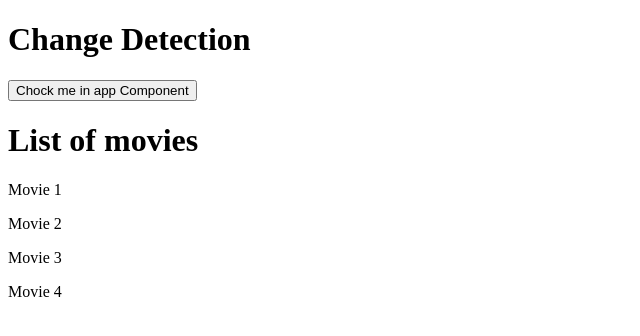
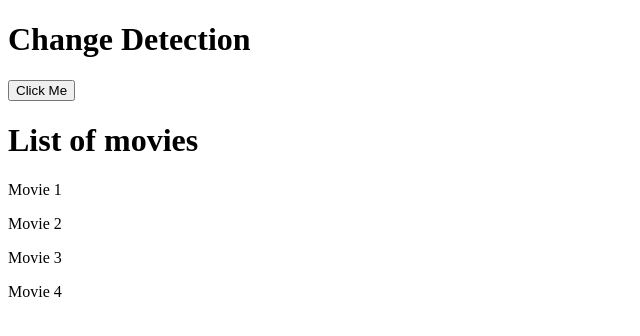
Before and after one commit to vinay01joshi/angular2-change-detection, an Angular app: page / in a window 1280 px wide. Shown: the top 336 px of the page, without its empty margins (0-640 px from the left). Built offline with nearby package versions, Linux system fonts and the light colour scheme.

Commit message:
Change Detetion | Change Detection Strategies

```diff
--- a/src/app/app.component.html
+++ b/src/app/app.component.html
@@ -1,3 +1,3 @@
 <h1>{{ title }}</h1>
-<button (click)="onClick()">Chock me in app Component</button>
+<button (click)="onClick()">Click Me</button>
 <movies [movies]="movies"></movies>
--- a/src/app/app.component.ts
+++ b/src/app/app.component.ts
@@ -18,5 +18,7 @@ export class AppComponent implements DoCheck {
     console.log("AppComponent-DoCheck");
   }
 
-  onClick(){}
+  onClick(){
+    this.movies[0].title = "TITLE UPDATED";
+  }
 }
```
Also changed, not shown: 1 other file (tests, documents, lock files or other folders).
